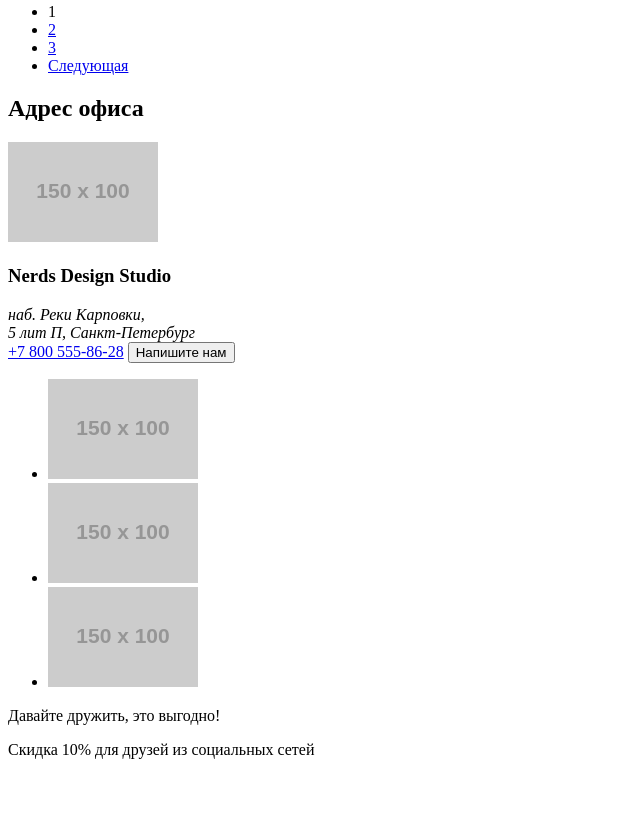
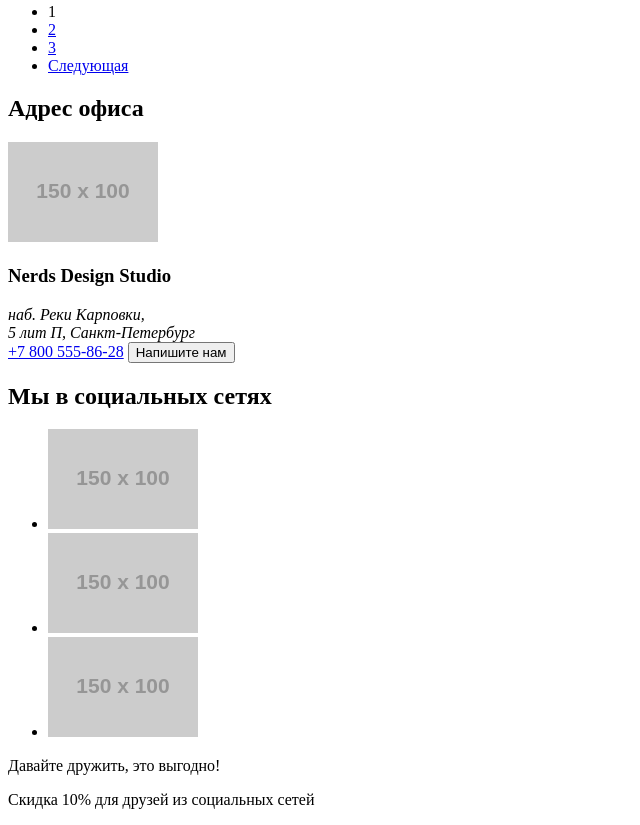
Before and after one commit to deen-kuzmin/nerds, a plain HTML site: page catalog.html in a window 1280 px wide. Shown: the part 3933-4758 px from the top of the page, without its empty margins (0-640 px from the left). Before the commit the page ends 4708 px from the top, so only its background shows below. Drawn offline with Linux system fonts and the light colour scheme; placeholder pictures from the web are drawn by us.

Commit message:
Добавлен заголовок в футер

```diff
--- a/catalog.html
+++ b/catalog.html
@@ -104,6 +104,7 @@
             </article>
         </section>
         <section>
+            <h2>Мы в социальных сетях</h2>
             <div class="socials">
                 <ul>
                     <li><a href=""><img src="https://via.placeholder.com/150x100" alt=""></a></li>
```
Also changed, not shown: index.html (+1 -0 lines).
